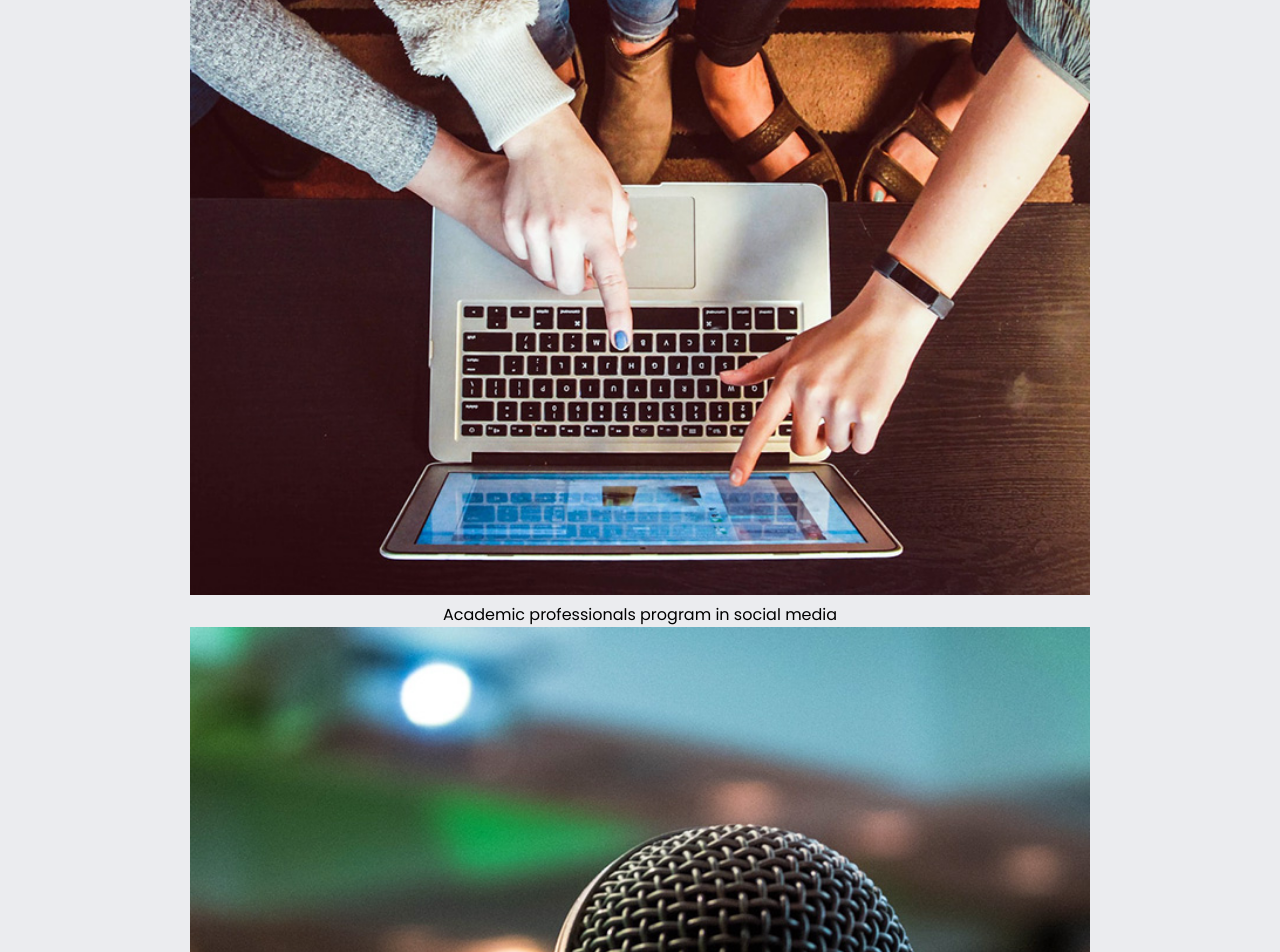
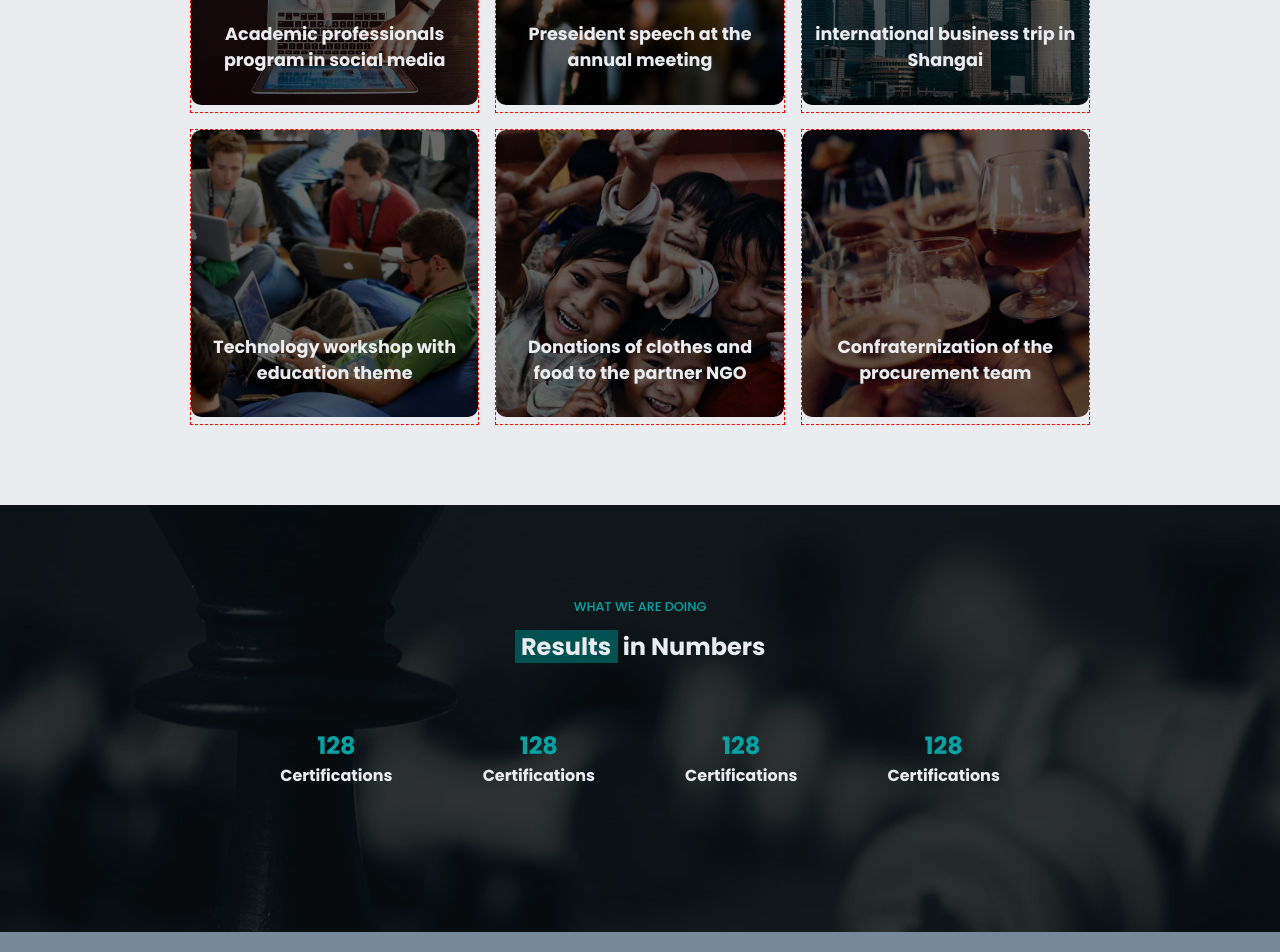
Before and after one commit to PietroMarilei/proj-html-vuejs, a Vue app: page / in a window 1280 px wide. Shown: the part 2540-3492 px from the top of the page. Built offline with nearby package versions, Linux system fonts and the light colour scheme.

Commit message:
push b4 review

```diff
--- a/src/assets/scss/partials/variables.scss
+++ b/src/assets/scss/partials/variables.scss
@@ -6,6 +6,7 @@
 $primaryWhite: #ebecef;
 $lightGrey: #e2e3e7;
 $darkGrey: #606d75;
+$blueGrey: #b0dbdd;
 $darkBlue: #005252;
 $midBlue: #98e3df;
 $lightblue: #00a6a6;
--- a/src/components/ActionCardComp.vue
+++ b/src/components/ActionCardComp.vue
@@ -4,8 +4,6 @@ export default {
     data() {
         return {
             store,
-
-
         }
     },
     methods: {
@@ -16,17 +14,64 @@ export default {
     props: {
         imgPath: String,
         title: String,
-    }
+    },
+
 }
 </script>
 
 <template>
     <div class="card_wrapper">
-        <img :src="getImagePath(imgPath)" alt="test">
-        {{ title }}
+        <!-- ⁉‼❌📛 v-bind on style not working -->
+        <div class="inner_card" >
+            <div class="img_wrapper">
+              <img :src="getImagePath(imgPath)" alt="test">
+            </div>
+            <div class="title_wrapper">
+                <h2>{{ title }}</h2>
+
+            </div>
+
+        </div>
     </div>
 </template>
 
 <style lang="scss" scoped>
+@use "../assets/scss/partials/variables.scss" as *;
+    .card_wrapper {
+        width: calc((100% - 2rem) / 3);
+        aspect-ratio: 1/1;
+        border: 1px dashed red;
+
+    }
+    .inner_card {
+        position: relative;
+        color: $primaryWhite;
+         img {
+            border-radius: 10px;
+             filter: brightness(40%);
+
+         }
+    }
+
+    .title_container {
+        display: flex;
+        flex-direction: column;
+         height: 100%;
+    }
+
+    h2 {
+        position: absolute;
+        top: 65%;
+        left: 0;
+        bottom: 0;
+        right: 0;
+        padding: 0.8rem;
+
+        font-size: 1.1rem;
+    }
+// .inner_card {
+//     // background-image: v-bind(url(imgPath));
+
+// }
 
 </style>
--- a/src/components/ActionComp.vue
+++ b/src/components/ActionComp.vue
@@ -20,7 +20,7 @@ export default {
     <!-- footer template -->
     <div class="primaryWhiteBg">
         <div class="container">
-            <div class="row">
+            <div class="row title">
                 <p>
                     WE DO MORE FOR EVERYONE
                 </p>
@@ -51,7 +51,7 @@ export default {
                     </li>
                 </ul>
 
-                <div class="card_wrapper">
+                <div class="card_container">
                     <ActionCardComp v-for="(singleProj,i) in this.store.projectsArr" :key="i"
                     :imgPath="singleProj.img"
                     :title="singleProj.title"/>
@@ -62,13 +62,31 @@ export default {
 </template>
 
 <style lang="scss" scoped>
+@use "../assets/scss/partials/variables.scss" as *;
 .container {
     max-width: 900px;
     margin: 0 auto;
+    padding: 5rem 0;
+
 }
 
-.row {
+.row.title{
     text-align: center;
+
+    p {
+        color:$lightblue ;
+        font-weight: 500;
+        font-size: 0.8rem;
+    }
+
+    h1 {
+        padding: 1rem 0;
+        span {
+            background-color: $blueGrey;
+            color: $darkBlue ;
+            padding:0 0.4rem;
+        }
+    }
 }
 
 ul {
@@ -78,7 +96,19 @@ ul {
     padding: 2rem 0;
 
     li {
-        padding: 0 1rem;
+        padding: 0.5rem 1rem;
+    }
+
+    li:hover {
+        background-color:$midBlue ;
+        cursor: pointer;
     }
 }
+.card_container {
+    display: flex;
+    flex-wrap: wrap;
+    gap: 1rem;
+
+}
+
 </style>
--- a/src/components/MainComponent.vue
+++ b/src/components/MainComponent.vue
@@ -2,12 +2,14 @@
 import ServiceComp from './ServiceComp.vue';
 import CompanyComp from './CompanyComp.vue';
 import ActionComp from './ActionComp.vue';
+import ResultsComp from './ResultsComp.vue';
 import { store } from '../store';
 export default {
   components: {
     ServiceComp,
     CompanyComp,
-    ActionComp
+    ActionComp,
+    ResultsComp,
   },
   data() {
     return {
@@ -31,6 +33,8 @@ export default {
 
     <ActionComp/>
 
+    <ResultsComp/>
+
   </main>
 
 </template>
--- /dev/null
+++ b/src/components/ResultsComp.vue
@@ -0,0 +1,121 @@
+<script>
+import { store } from '../store';
+export default {
+    data() {
+        return {
+            greeting: 'Hello World!',
+            store,
+        }
+    },
+    methods: {
+
+    },
+}
+</script>
+
+<template>
+    <div class="bg_container">
+        <div class="container">
+            <div class="row title">
+                <p>
+                    WHAT WE ARE DOING
+                </p>
+
+                <h2>
+                    <span>Results</span> in Numbers
+                </h2>
+            </div>
+
+            <div class="row numbers">
+                <div class="numb">
+                    <h2>
+                        128
+                    </h2>
+                    <h4>
+                        Certifications
+                    </h4>
+                </div>
+
+                <div class="numb">
+                        <h2>
+                            128
+                        </h2>
+                        <h4>
+                            Certifications
+                        </h4>
+                    </div>
+
+                    <div class="numb">
+                        <h2>
+                            128
+                        </h2>
+                        <h4>
+                            Certifications
+                        </h4>
+                    </div>
+
+                    <div class="numb">
+                        <h2>
+                            128
+                        </h2>
+                        <h4>
+                            Certifications
+                        </h4>
+                    </div>
+            </div>
+        </div>
+    </div>
+</template>
+
+<style lang="scss" scoped>
+@use "../assets/scss/partials/variables.scss" as *;
+
+.bg_container {
+    background-image: url(../assets/img/bg-7.jpg);
+   background-position: center;
+    padding: 5rem 0;
+}
+
+.container {
+    max-width: 900px;
+    margin: 0 auto;
+}
+
+.title {
+    text-align: center;
+    p {
+        color: $lightblue ;
+        font-weight: 500;
+        font-size: 0.8rem;
+        padding: 0.8rem 0;
+    }
+
+    h2 {
+        color: $primaryWhite;
+
+
+        span {
+            background-color: $darkBlue;
+            padding:0 0.4rem;
+        }
+    }
+}
+
+.numbers {
+    padding: 2rem 0;
+    color: $primaryWhite;
+
+    display: flex;
+    justify-content: space-evenly;
+
+
+    .numb {
+        text-align: center;
+        padding: 2rem 0;
+
+        h2 {
+            color: $lightblue;
+        }
+    }
+}
+</style>
```
